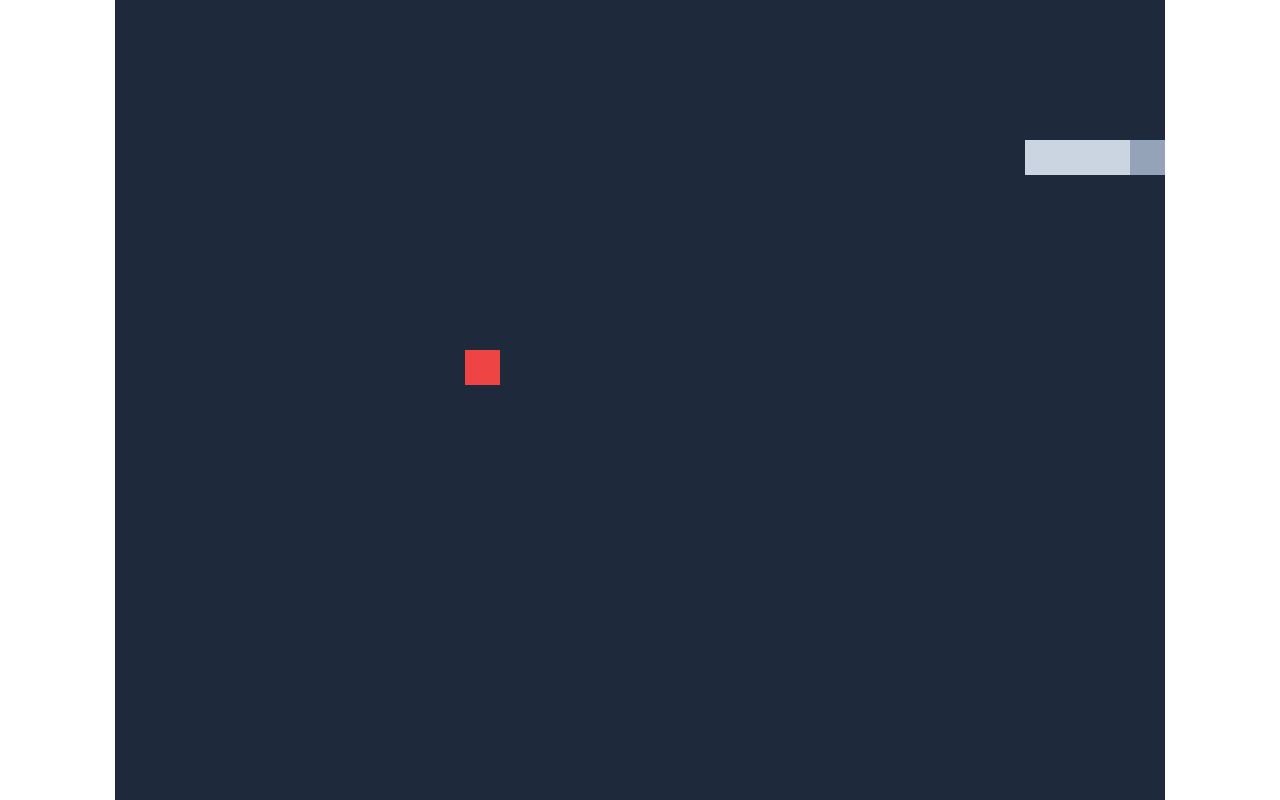
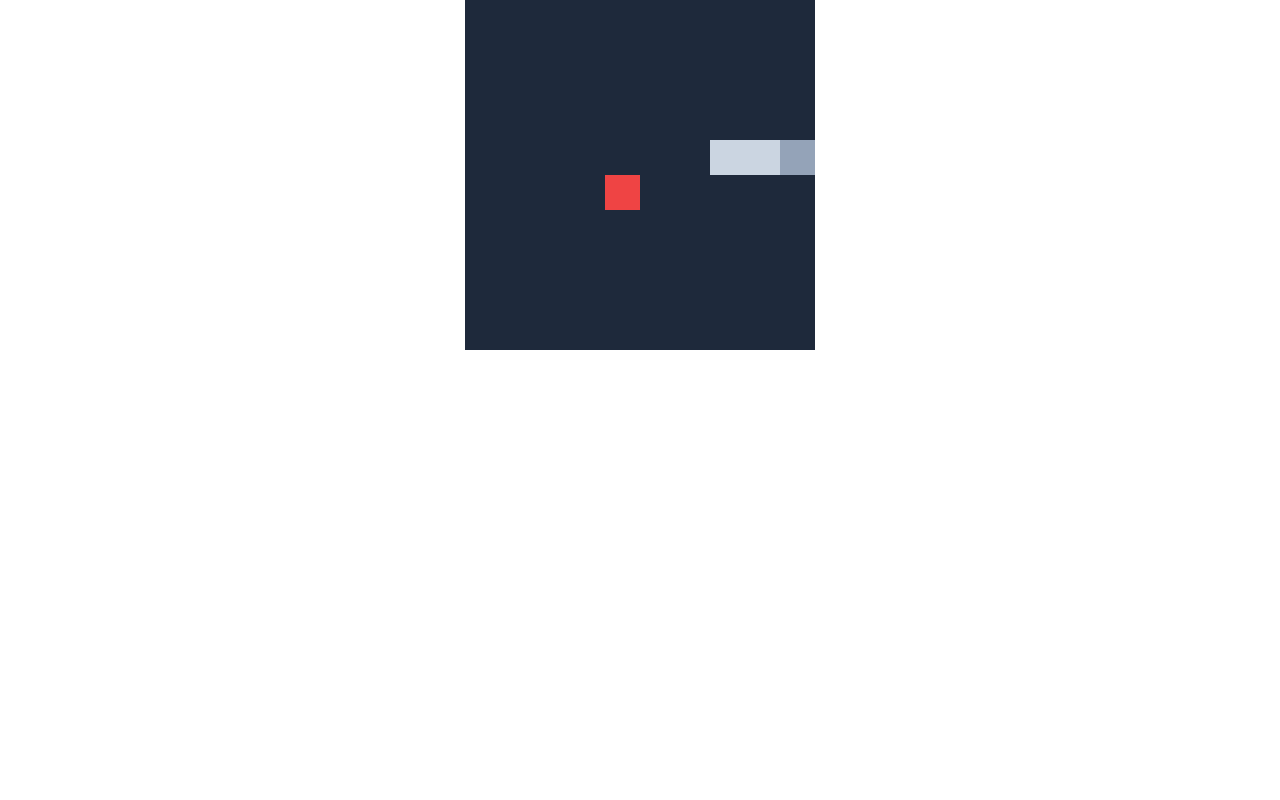
Before and after one commit to Newpoki/sneak, a Next.js app: page / in a window 1280 px wide. Shown: the top 800 px of the page. Built offline with nearby package versions, Linux system fonts and the light colour scheme.

Commit message:
feat: snake can now eat fruit and a new fruit spawn

```diff
--- a/app/game/board/board-constants.ts
+++ b/app/game/board/board-constants.ts
@@ -1,2 +1,2 @@
-export const BOARD_COLUMN_NUMBER = 30 as const
+export const BOARD_COLUMN_NUMBER = 10 as const
 export const BOARD_COLUMN_SIZE = 35 as const
--- a/app/game/board/board.tsx
+++ b/app/game/board/board.tsx
@@ -2,20 +2,22 @@
 
 import { Fruit } from '../fruit'
 import { Snake } from '../snake/snake'
-import { useSnake } from '../snake/use-snake'
+import { Coordinate } from '../snake/snake-types'
 import { useGame } from '../use-game'
 import { BOARD_COLUMN_NUMBER, BOARD_COLUMN_SIZE } from './board-constants'
 
 const MAP_SIZE = BOARD_COLUMN_NUMBER * BOARD_COLUMN_SIZE
 
-export const Board = () => {
-    const { isGameOver, setIsGameOver, fruitCoordinates } = useGame()
+type BoardProps = {
+    initialSnakeCoordinates: Array<Coordinate>
+    initialFruitCoordinates: Coordinate
+}
 
-    const handleGameOver = () => {
-        setIsGameOver(true)
-    }
-
-    const { coordinates: snakeCoordinates } = useSnake({ onGameOver: handleGameOver, isGameOver })
+export const Board = ({ initialFruitCoordinates, initialSnakeCoordinates }: BoardProps) => {
+    const { fruitCoordinates, snakeCoordinates } = useGame({
+        initialFruitCoordinates,
+        initialSnakeCoordinates,
+    })
 
     return (
         <div
--- a/app/game/game-utils.ts
+++ b/app/game/game-utils.ts
@@ -1,7 +1,30 @@
-import { BOARD_COLUMN_SIZE } from './board/board-constants'
+import { BOARD_COLUMN_NUMBER, BOARD_COLUMN_SIZE } from './board/board-constants'
+import { Coordinate } from './snake/snake-types'
 
+// Convert the coordinates to the actual position on the board
 export const getPositionFromCoordinates = (x: number, y: number) => {
     return {
         transform: `translate(${x * BOARD_COLUMN_SIZE}px, ${y * BOARD_COLUMN_SIZE}px)`,
     }
 }
+
+// Get random coordinates for the fruit excluding the snake's current coordinates
+export const getFruitRandomCoordinates = (snakeCoordinates: Coordinate[]): Coordinate => {
+    const minCoordinate = 0
+    const maxCoordinate = BOARD_COLUMN_NUMBER
+
+    // We don't want the fruit to be generated on the snake's current coordinates
+    const isExcluded = (coordinate: Coordinate) =>
+        snakeCoordinates.some(
+            (snakeCoordinate) =>
+                snakeCoordinate.x === coordinate.x && snakeCoordinate.y === coordinate.y
+        )
+
+    let x, y
+    do {
+        x = Math.floor(Math.random() * (maxCoordinate - minCoordinate)) + minCoordinate
+        y = Math.floor(Math.random() * (maxCoordinate - minCoordinate)) + minCoordinate
+    } while (isExcluded({ x, y }))
+
+    return { x, y }
+}
--- /dev/null
+++ b/app/game/game.tsx
@@ -0,0 +1,26 @@
+import { Board } from './board/board'
+import { getFruitRandomCoordinates } from './game-utils'
+
+const getInitialCoordinates = () => {
+    const snakeCoordinates = [
+        { x: 4, y: 4 },
+        { x: 3, y: 4 },
+        { x: 2, y: 4 },
+    ]
+    return {
+        snake: snakeCoordinates,
+        fruit: getFruitRandomCoordinates(snakeCoordinates),
+    }
+}
+
+export const Game = () => {
+    const { snake: initialSnakeCoordinates, fruit: initialFruitCoordinates } =
+        getInitialCoordinates()
+
+    return (
+        <Board
+            initialSnakeCoordinates={initialSnakeCoordinates}
+            initialFruitCoordinates={initialFruitCoordinates}
+        />
+    )
+}
--- a/app/game/snake/use-snake.ts
+++ /dev/null
@@ -1,126 +0,0 @@
-import { useCallback, useEffect, useState } from 'react'
-import { Direction } from './snake-types'
-import { BOARD_COLUMN_NUMBER } from '../board/board-constants'
-
-type UseSnakeProps = {
-    onGameOver: () => void
-    isGameOver: boolean
-}
-
-export const useSnake = ({ onGameOver, isGameOver }: UseSnakeProps) => {
-    const [direction, setDirection] = useState<Direction>('RIGHT')
-    const [coordinates, setCoordinates] = useState([
-        { x: 4, y: 4 },
-        { x: 3, y: 4 },
-        { x: 2, y: 4 },
-        { x: 1, y: 4 },
-    ])
-
-    /**
-     * Moving the snake is basically moving the head to the direction and removing the last cell
-     */
-    const moveSnake = useCallback(() => {
-        const headCoordinates = coordinates[0]
-
-        const getNewHeadCoordinates = () => {
-            switch (direction) {
-                case 'UP':
-                    return { x: headCoordinates.x, y: headCoordinates.y - 1 }
-
-                case 'RIGHT':
-                    return { x: headCoordinates.x + 1, y: headCoordinates.y }
-
-                case 'BOTTOM':
-                    return { x: headCoordinates.x, y: headCoordinates.y + 1 }
-
-                case 'LEFT':
-                    return { x: headCoordinates.x - 1, y: headCoordinates.y }
-            }
-        }
-
-        const newHeadCoordinates = getNewHeadCoordinates()
-
-        const isExceedingBoardBoundaries =
-            newHeadCoordinates.x < 0 ||
-            newHeadCoordinates.y < 0 ||
-            newHeadCoordinates.x >= BOARD_COLUMN_NUMBER ||
-            newHeadCoordinates.y >= BOARD_COLUMN_NUMBER
-
-        const isEatingItself = coordinates.some(
-            (coordinate) =>
-                coordinate.x === newHeadCoordinates.x && coordinate.y === newHeadCoordinates.y
-        )
-
-        // We want to stop the game if the snake is exceeding the board boundaries or eating itself
-        if (isExceedingBoardBoundaries || isEatingItself) {
-            onGameOver()
-            return
-        }
-
-        // If everything is ok, we move the snake
-        setCoordinates([newHeadCoordinates, ...coordinates.slice(0, -1)])
-    }, [coordinates, direction, onGameOver])
-
-    useEffect(() => {
-        const registerMovements = (event: DocumentEventMap['keydown']) => {
-            switch (event.key) {
-                case 'ArrowUp':
-                    if (direction === 'BOTTOM') {
-                        return
-                    }
-
-                    setDirection('UP')
-                    return
-
-                case 'ArrowRight':
-                    if (direction === 'LEFT') {
-                        return
-                    }
-
-                    setDirection('RIGHT')
-                    return
-
-                case 'ArrowDown':
-                    if (direction === 'UP') {
-                        return
-                    }
-
-                    setDirection('BOTTOM')
-                    return
-
-                case 'ArrowLeft':
-                    if (direction === 'RIGHT') {
-                        return
-                    }
-
-                    setDirection('LEFT')
-                    return
-            }
-        }
-
-        document.addEventListener('keydown', registerMovements)
-
-        return () => {
-            document.removeEventListener('keydown', registerMovements)
-        }
-    }, [direction])
-
-    useEffect(() => {
-        const gameTick = setInterval(() => {
-            if (isGameOver) {
-                return
-            }
-
-            moveSnake()
-        }, 100)
-
-        return () => {
-            clearInterval(gameTick)
-        }
-    }, [isGameOver, moveSnake])
-
-    return {
-        coordinates,
-        direction,
-    }
-}
--- a/app/game/use-game.ts
+++ b/app/game/use-game.ts
@@ -1,12 +1,144 @@
-import { useState } from 'react'
+import { useCallback, useEffect, useState } from 'react'
+import { Coordinate, Direction } from './snake/snake-types'
+import { BOARD_COLUMN_NUMBER } from './board/board-constants'
+import { getFruitRandomCoordinates } from './game-utils'
 
-export const useGame = () => {
+type UseGameProps = {
+    initialSnakeCoordinates: Coordinate[]
+    initialFruitCoordinates: Coordinate
+}
+
+export const useGame = ({ initialSnakeCoordinates, initialFruitCoordinates }: UseGameProps) => {
     const [isGameOver, setIsGameOver] = useState(false)
-    const [fruitCoordinates, setFruitCoordinates] = useState({ x: 10, y: 10 })
+    const [snakeCoordinates, setSnakeCoordinates] = useState(initialSnakeCoordinates)
+    const [fruitCoordinates, setFruitCoordinates] = useState(initialFruitCoordinates)
+
+    const [direction, setDirection] = useState<Direction>('RIGHT')
+
+    // Generate the new fruit coordinates when the snake eats the fruit, excluding the snake's current coordinates
+    const handleEatFruit = useCallback((snakeCoordinates: Coordinate[]) => {
+        const newFruitCoordinates = getFruitRandomCoordinates(snakeCoordinates)
+
+        setFruitCoordinates(newFruitCoordinates)
+    }, [])
+
+    /**
+     * Moving the snake is basically moving the head to the direction and removing the last cell
+     */
+    const moveSnake = useCallback(() => {
+        const headCoordinates = snakeCoordinates[0]
+
+        const getNewHeadCoordinates = () => {
+            switch (direction) {
+                case 'UP':
+                    return { x: headCoordinates.x, y: headCoordinates.y - 1 }
+
+                case 'RIGHT':
+                    return { x: headCoordinates.x + 1, y: headCoordinates.y }
+
+                case 'BOTTOM':
+                    return { x: headCoordinates.x, y: headCoordinates.y + 1 }
+
+                case 'LEFT':
+                    return { x: headCoordinates.x - 1, y: headCoordinates.y }
+            }
+        }
+
+        const newHeadCoordinates = getNewHeadCoordinates()
+
+        const isExceedingBoardBoundaries =
+            newHeadCoordinates.x < 0 ||
+            newHeadCoordinates.y < 0 ||
+            newHeadCoordinates.x >= BOARD_COLUMN_NUMBER ||
+            newHeadCoordinates.y >= BOARD_COLUMN_NUMBER
+
+        const isEatingItself = snakeCoordinates.some(
+            (coordinate) =>
+                coordinate.x === newHeadCoordinates.x && coordinate.y === newHeadCoordinates.y
+        )
+
+        // We want to stop the game if the snake is exceeding the board boundaries or eating itself
+        if (isExceedingBoardBoundaries || isEatingItself) {
+            setIsGameOver(true)
+            return
+        }
+
+        const isNowEatingFruit =
+            newHeadCoordinates.x === fruitCoordinates.x &&
+            newHeadCoordinates.y === fruitCoordinates.y
+
+        if (isNowEatingFruit) {
+            const newSnakeCoordinates = [newHeadCoordinates, ...snakeCoordinates]
+
+            setSnakeCoordinates(newSnakeCoordinates)
+            handleEatFruit(newSnakeCoordinates)
+
+            return
+        }
+
+        setSnakeCoordinates([newHeadCoordinates, ...snakeCoordinates.slice(0, -1)])
+    }, [snakeCoordinates, direction, fruitCoordinates.x, fruitCoordinates.y, handleEatFruit])
+
+    useEffect(() => {
+        const registerMovements = (event: DocumentEventMap['keydown']) => {
+            switch (event.key) {
+                case 'ArrowUp':
+                    if (direction === 'BOTTOM') {
+                        return
+                    }
+
+                    setDirection('UP')
+                    return
+
+                case 'ArrowRight':
+                    if (direction === 'LEFT') {
+                        return
+                    }
+
+                    setDirection('RIGHT')
+                    return
+
+                case 'ArrowDown':
+                    if (direction === 'UP') {
+                        return
+                    }
+
+                    setDirection('BOTTOM')
+                    return
+
+                case 'ArrowLeft':
+                    if (direction === 'RIGHT') {
+                        return
+                    }
+
+                    setDirection('LEFT')
+                    return
+            }
+        }
+
+        document.addEventListener('keydown', registerMovements)
+
+        return () => {
+            document.removeEventListener('keydown', registerMovements)
+        }
+    }, [direction])
+
+    useEffect(() => {
+        const gameTick = setInterval(() => {
+            if (isGameOver) {
+                return
+            }
+
+            moveSnake()
+        }, 100)
+
+        return () => {
+            clearInterval(gameTick)
+        }
+    }, [isGameOver, moveSnake])
 
     return {
-        isGameOver,
-        setIsGameOver,
         fruitCoordinates,
+        snakeCoordinates,
     }
 }
--- a/app/page.tsx
+++ b/app/page.tsx
@@ -1,9 +1,9 @@
-import { Board } from './game/board/board'
+import { Game } from './game/game'
 
 export default function Home() {
     return (
         <main>
-            <Board />
+            <Game />
         </main>
     )
 }
```
